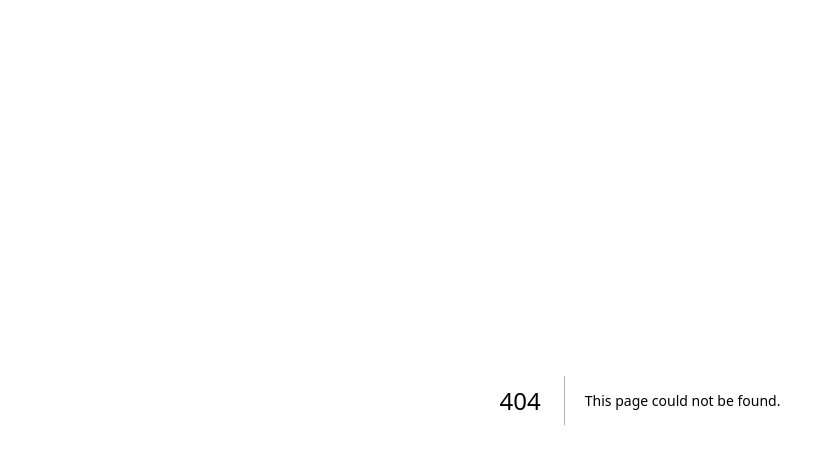
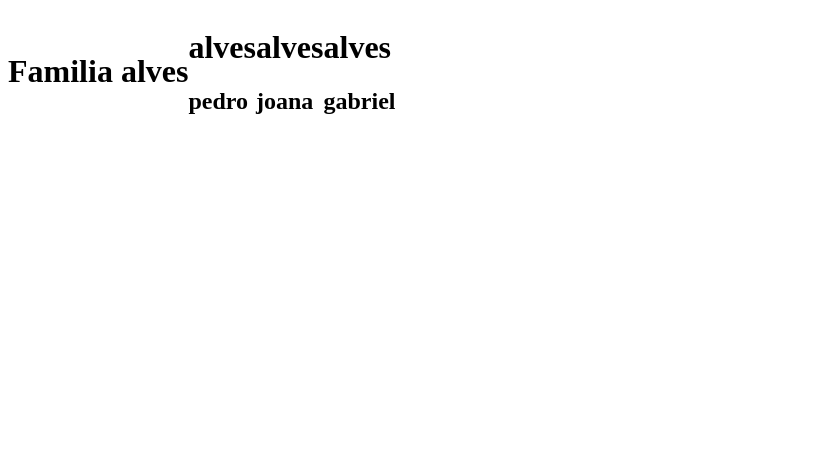
Before and after one commit to filipealvesr2019/exerciciosCoder, a Next.js app: page /comunicacao/Direta in a window 1280 px wide. Before the commit this address had no page. Shown: the top 464 px of the page, without its empty margins (0-835 px from the left). Built offline with nearby package versions, Linux system fonts and the light colour scheme.

Commit message:
execicio:  Comunicação Direta

```diff
--- /dev/null
+++ b/components/direta/Filho.jsx
@@ -0,0 +1,8 @@
+export default function Filho(props){
+    return (
+        <div>
+            <h1>{props.familia}</h1>
+            <h2>{props.nome}</h2>
+        </div>
+    )
+}
--- /dev/null
+++ b/components/direta/Pai.jsx
@@ -0,0 +1,17 @@
+import Filho from "./Filho";
+
+export default function Pai(props){
+
+    return (
+        <div style={{
+            display:"flex",
+            alignItems:"center"
+        }}>
+            <h1>Familia {props.familia}</h1>
+            <Filho familia={props.familia} nome="pedro"/>
+            <Filho familia='alves' nome="joana"/>
+            <Filho {...props} nome="gabriel"/>
+
+        </div>
+    )
+}
--- /dev/null
+++ b/pages/comunicacao/Direta.jsx
@@ -0,0 +1,9 @@
+import Pai from "@/components/direta/Pai";
+
+export default function Direta(){
+    return (
+        <div>
+            <Pai familia='alves' nome='padrao' />
+        </div>
+    )
+}
```
